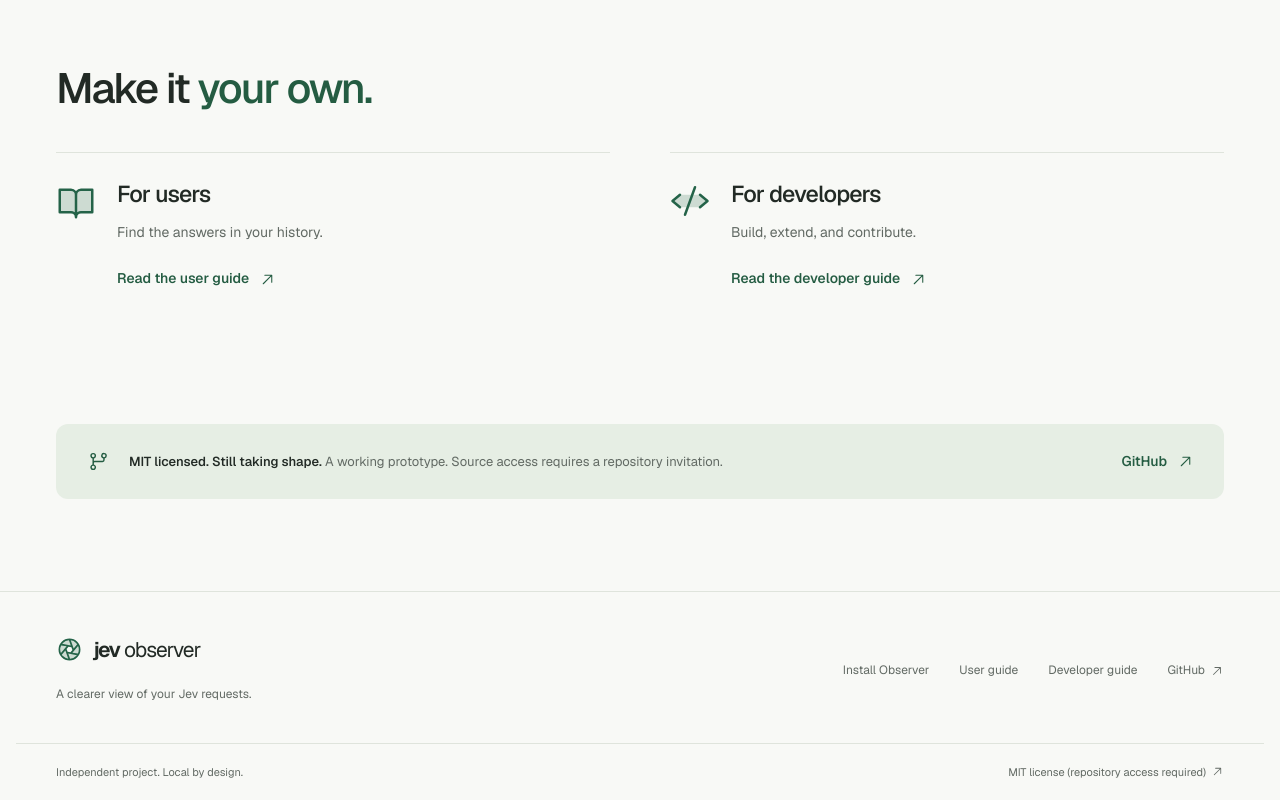
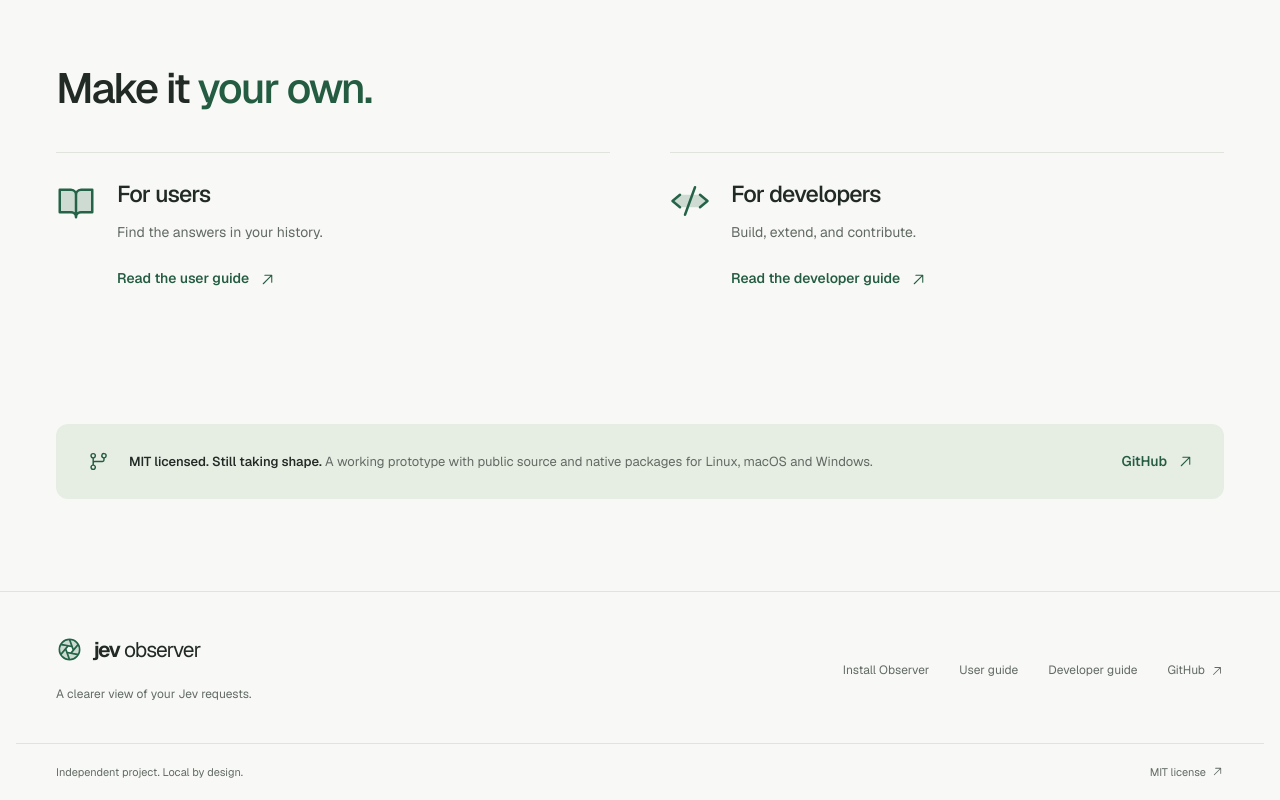
Before and after one commit to LimePencil/jev-observer-web, a Next.js app: page / in a window 1280 px wide. Shown: the part 2625-3425 px from the top of the page. Built offline with nearby package versions, Linux system fonts and the light colour scheme; no server answers.

Commit message:
Sync website guides with public 0.1.0 release

```diff
--- a/app/docs/page.tsx
+++ b/app/docs/page.tsx
@@ -45,7 +45,7 @@ export default function DocsHome() {
         <div>
           <strong>Your first look at Observer</strong>
           <span>
-            Build from source and explore the sample. No API key needed.
+            Install Observer and explore the sample. No provider key needed.
           </span>
         </div>
         <ArrowRight size={23} />
--- a/app/page.tsx
+++ b/app/page.tsx
@@ -193,7 +193,8 @@ export default function Home() {
             <GitBranch size={23} />
             <p>
               <strong>MIT licensed. Still taking shape.</strong> A working
-              prototype. Source access requires a repository invitation.
+              prototype with public source and native packages for Linux, macOS
+              and Windows.
             </p>
             <a
               href={site.repo}
--- a/components/footer.tsx
+++ b/components/footer.tsx
@@ -30,7 +30,7 @@ export function Footer() {
           target="_blank"
           rel="noreferrer"
         >
-          MIT license (repository access required) <ArrowUpRight size={13} />
+          MIT license <ArrowUpRight size={13} />
         </a>
       </div>
     </footer>
```
Also changed, not shown: 10 other files (tests, documents, lock files or other folders).
